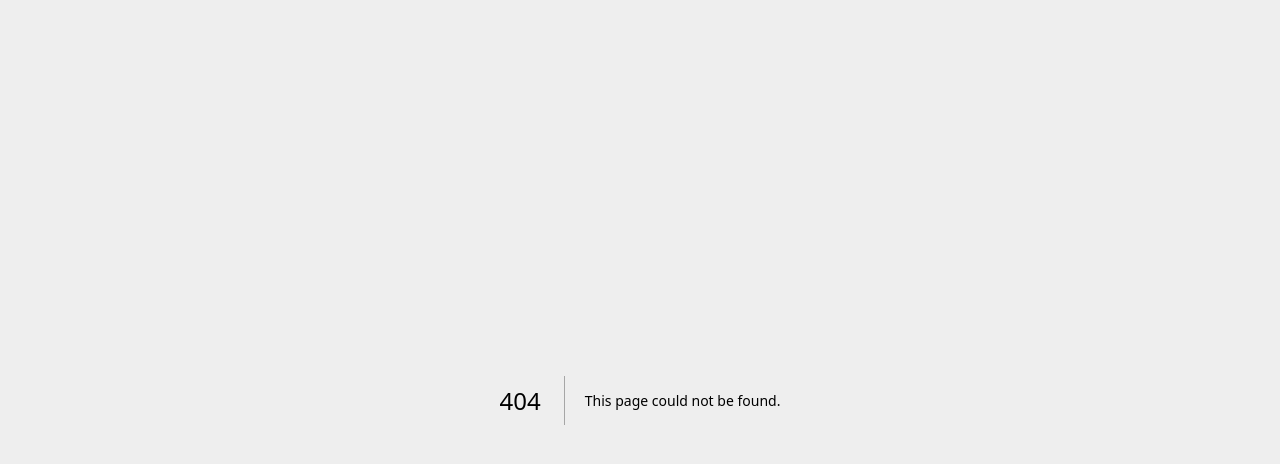
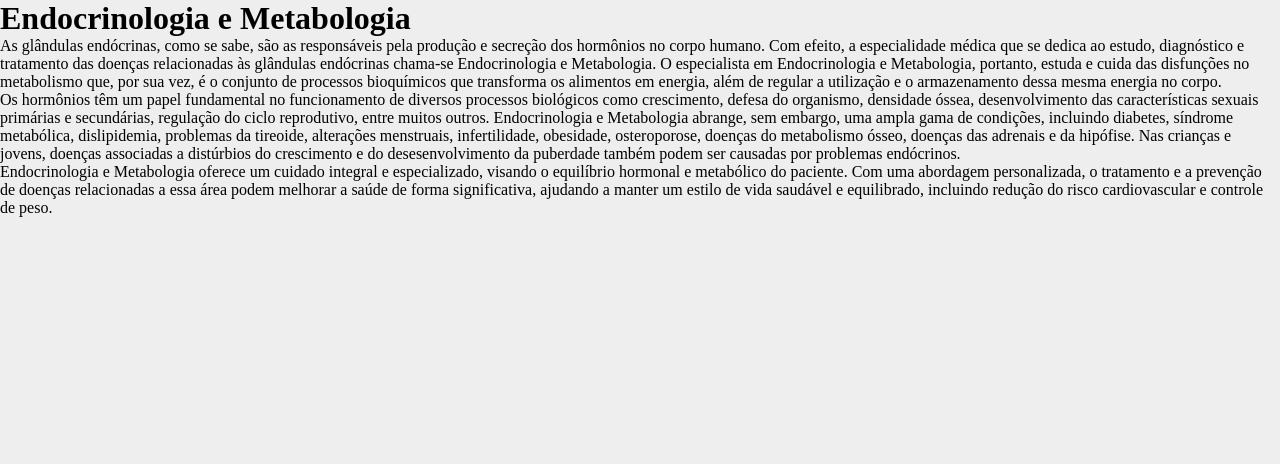
Before and after one commit to bahiensed/anabeatriz, a Next.js app: page /endocrinologia-e-metabologia in a window 1280 px wide. Before the commit this address had no page. Shown: the top 464 px of the page. Built offline with nearby package versions, Linux system fonts and the light colour scheme.

Commit message:
content: add new content

```diff
--- /dev/null
+++ b/app/endocrinologia-e-metabologia/page.tsx
@@ -0,0 +1,25 @@
+export default function Page(){
+  return (
+    <>
+      <h1>Endocrinologia e Metabologia</h1>
+
+      <p>
+        As glândulas endócrinas, como se sabe, são as responsáveis pela produção e secreção dos hormônios no corpo humano.
+        Com efeito, a especialidade médica que se dedica ao estudo, diagnóstico e tratamento das doenças relacionadas às glândulas endócrinas chama-se Endocrinologia e Metabologia.
+        O especialista em Endocrinologia e Metabologia, portanto, estuda e cuida das disfunções no metabolismo que, por sua vez, é o conjunto de processos bioquímicos que transforma os alimentos em energia, além de regular a utilização e o armazenamento dessa mesma energia no corpo.
+      </p>
+
+      <p>
+        Os hormônios têm um papel fundamental no funcionamento de diversos processos biológicos como crescimento, defesa do organismo, densidade óssea, desenvolvimento das características sexuais primárias e secundárias, regulação do ciclo reprodutivo, entre muitos outros.
+        Endocrinologia e Metabologia abrange, sem embargo, uma ampla gama de condições, incluindo diabetes, síndrome metabólica, dislipidemia, problemas da tireoide, alterações menstruais, infertilidade, obesidade, osteroporose, doenças do metabolismo ósseo, doenças das adrenais e da hipófise.
+        Nas crianças e jovens, doenças associadas a distúrbios do crescimento e do desesenvolvimento da puberdade também podem ser causadas por problemas endócrinos.
+      </p>
+
+
+      <p>
+        Endocrinologia e Metabologia oferece um cuidado integral e especializado, visando o equilíbrio hormonal e metabólico do paciente.
+        Com uma abordagem personalizada, o tratamento e a prevenção de doenças relacionadas a essa área podem melhorar a saúde de forma significativa, ajudando a manter um estilo de vida saudável e equilibrado, incluindo redução do risco cardiovascular e controle de peso.
+      </p>
+    </>
+  )
+}
```
